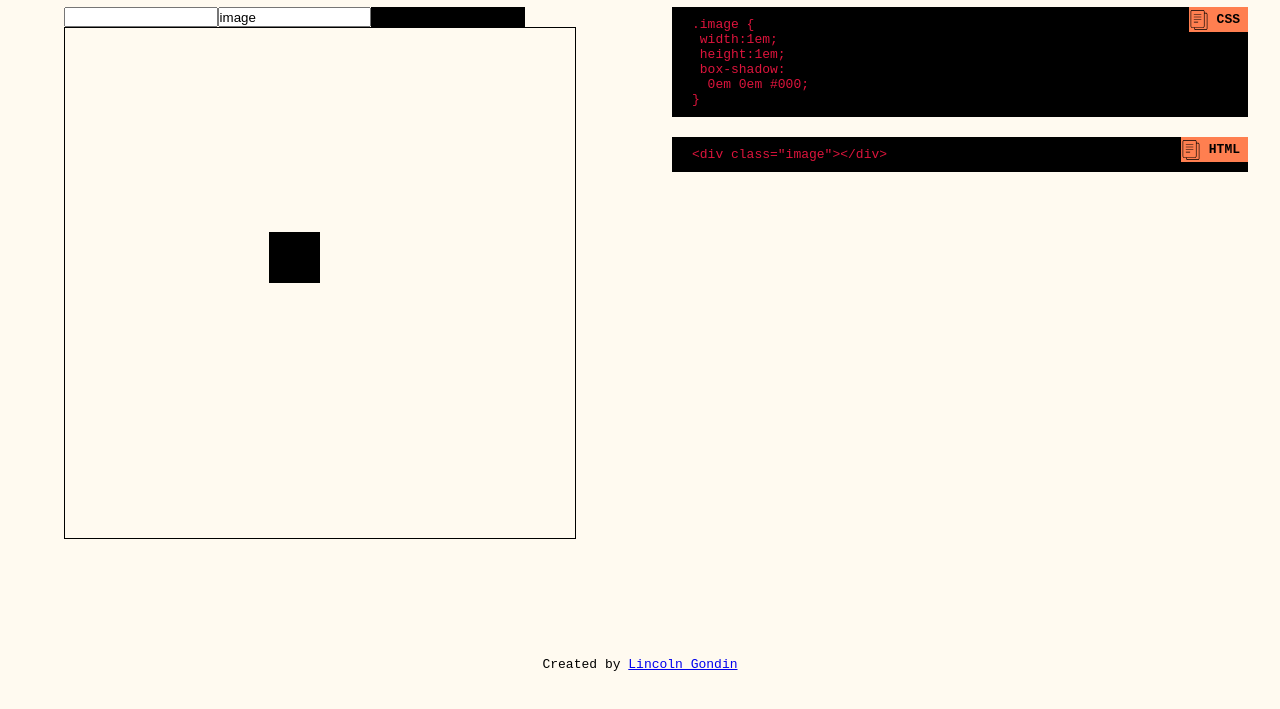
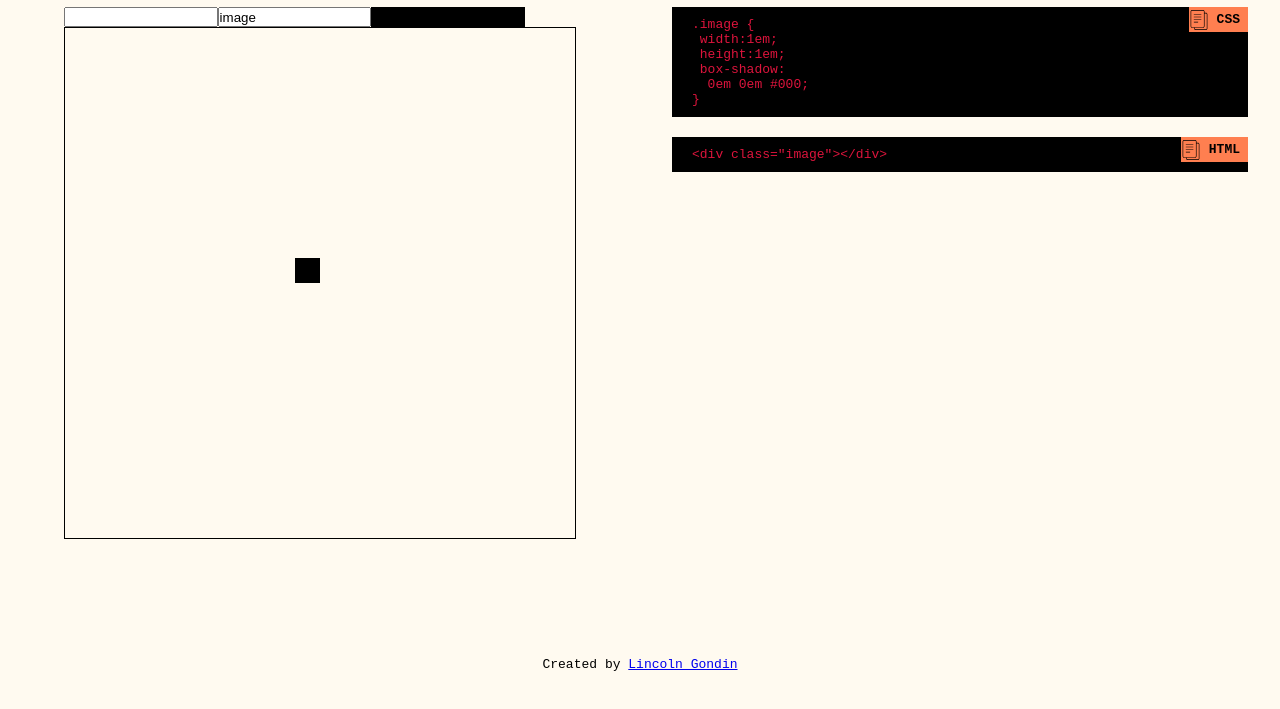
Before and after one commit to lincolngondin/CSSPixelArtGenerator, a plain HTML site: page index.html in a window 1280 px wide. Both pictures are taken after a click on the element 320 px from the left and 326 px from the top of the page. Shown: the part 43-752 px from the top of the page. Drawn offline with Linux system fonts and the light colour scheme.

Commit message:
Now the pixel image is centralized in the most left right element

```diff
--- a/index.css
+++ b/index.css
@@ -35,7 +35,7 @@ h1{
 .css_box{
 	max-height: 200px;
 	overflow-x: hidden;
-	overflow-y: scroll;
+	overflow-y: auto;
 }
 .controls{
 	display: flex;
--- a/index.js
+++ b/index.js
@@ -6,7 +6,7 @@ const csstext      = document.getElementById('css-text');
 const colorviewer  = document.getElementById('selectedcolor-viewer');
 
 //change canvas draw size
-const size   = {width: 10, height:10};
+const size   = {width: 20, height:20};
 board.width  = size.width;
 board.height = size.height;
 
@@ -32,18 +32,36 @@ const updateCSSViewer = string => csstext.innerText = string;
 const getCSS = unity => `.${name} {\n width:1${unity};\n height:1${unity};\n${boxes.length!=0?' box-shadow:\n  ':''}${boxes}}`;
 
 const updateBox = ()=>{
+	let verticalFirstPixel = [0, 0], horizontalFirstPixel = [0, 0];
 	let ref = [0, 0];
-	let firstValidPixelFind = false;
 	let unity = 'em'
 	boxes = '';
+	let close = false;
 	for(let y = 0; y < size.height; y++){
 		for(let x = 0; x < size.width; x++){
 			if(colors[y*size.width + x]){
-				if(!firstValidPixelFind){
-					ref = [y, x];
-					firstValidPixelFind = true;
-				}
-				boxes += `${x-ref[0]}${unity} ${y-ref[0]}${unity} ${colors[y*size.width + x]},\n  `
+				ref[1] = y;
+				close = true;
+				break;
+			}
+		}
+		if(close){break;}
+	}
+	close = false;
+	for(let x = 0; x < size.width; x++){
+		for(let y = 0; y < size.height; y++){
+			if(colors[y*size.width + x]){
+				ref[0] = x;
+				close = true;
+				break;
+			}
+		}
+		if(close){break;}
+	}
+	for(let y = 0; y < size.height; y++){
+		for(let x = 0; x < size.width; x++){
+			if(colors[y*size.width + x]){
+				boxes += `${x-ref[0]}${unity} ${y-ref[1]}${unity} ${colors[y*size.width + x]},\n  `
 			}
 		}
 	}
```
